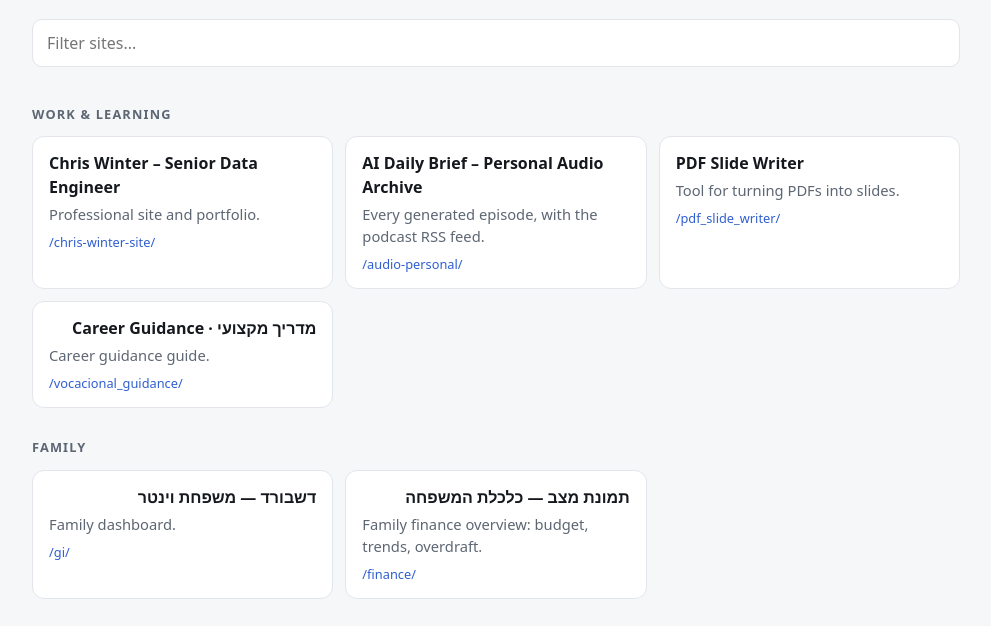
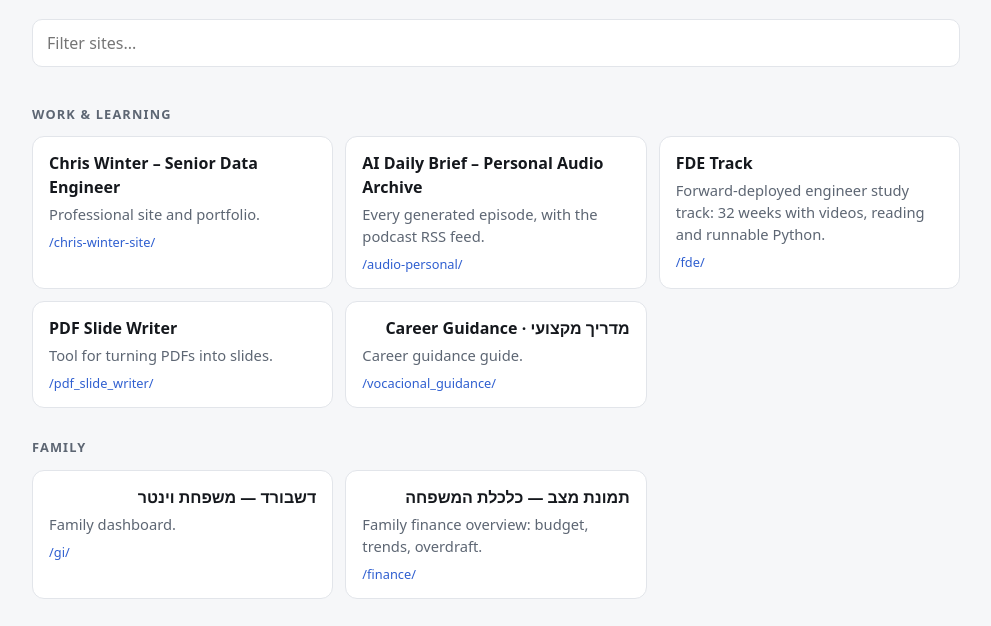
Before and after one commit to cwinter1/cwinter1.github.io, a plain HTML site: page index.html in a window 1280 px wide. Shown: the part 119-745 px from the top of the page, without its empty margins (144-1135 px from the left). Drawn offline with Linux system fonts and the light colour scheme.

Commit message:
Index: add the FDE Track card
Co-Authored-By: Claude Sonnet 5.5 <noreply@anthropic.com>
Claude-Session: https://claude.ai/code/session_01JAkC6dEBWPza5Jdc2wXoTa

```diff
--- a/index.html
+++ b/index.html
@@ -115,6 +115,11 @@
         <span class="desc">Every generated episode, with the podcast RSS feed.</span>
         <span class="url">/audio-personal/</span>
       </a>
+      <a class="card" href="/fde/">
+        <span class="name" dir="auto">FDE Track</span>
+        <span class="desc">Forward-deployed engineer study track: 32 weeks with videos, reading and runnable Python.</span>
+        <span class="url">/fde/</span>
+      </a>
       <a class="card" href="/pdf_slide_writer/">
         <span class="name" dir="auto">PDF Slide Writer</span>
         <span class="desc">Tool for turning PDFs into slides.</span>
```
